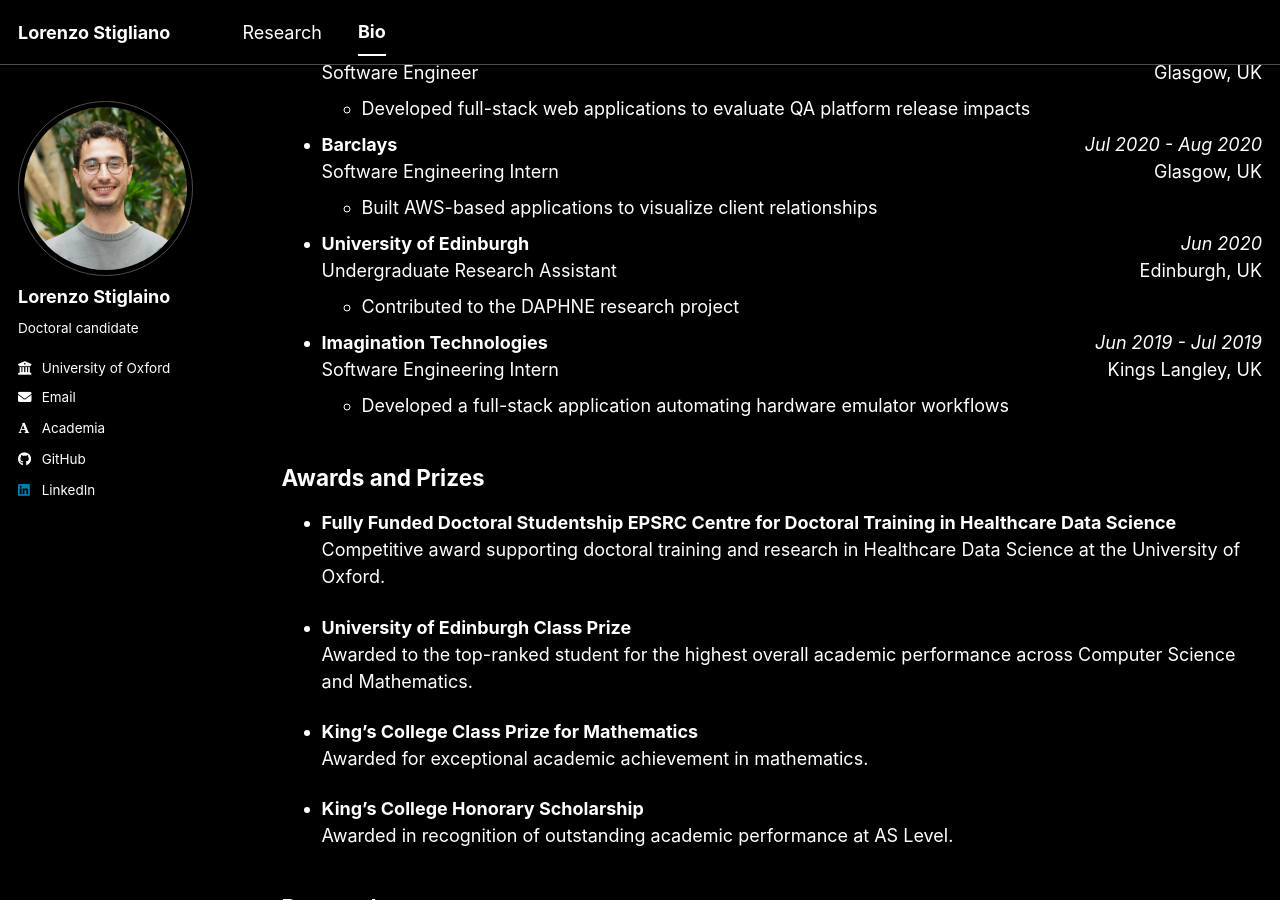
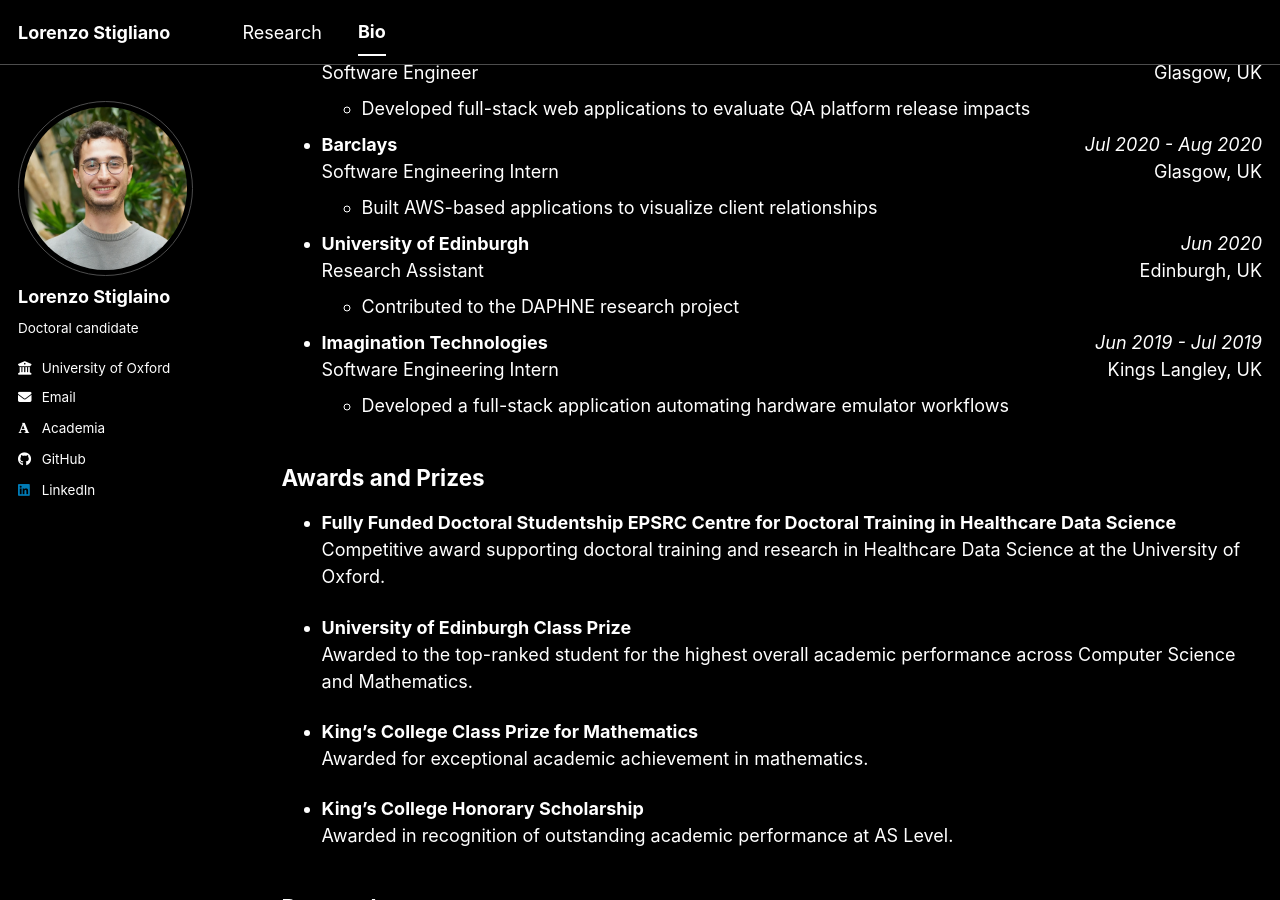
Before and after one commit to LorenzoStigliano/lorenzostigliano.github.io, a Jekyll site: the page built from _pages/cv.md, in a window 1280 px wide and 900 px high, scrolled down 1036 px. Built offline with Jekyll 4.4.1, drawn with Linux system fonts in a browser that asks for light colours; some web fonts are replaced; a script bundle is joined from its source files by our own code; library files that are not in the unit come from our copies.

Commit message:
update cv section

```diff
--- a/_pages/cv.md
+++ b/_pages/cv.md
@@ -96,7 +96,7 @@
       <span><em>Jun 2020</em></span>
     </div>
     <div style="display:flex; justify-content:space-between;">
-      <span>Undergraduate Research Assistant</span>
+      <span>Research Assistant</span>
       <span>Edinburgh, UK</span>
     </div>
     <ul>
```
